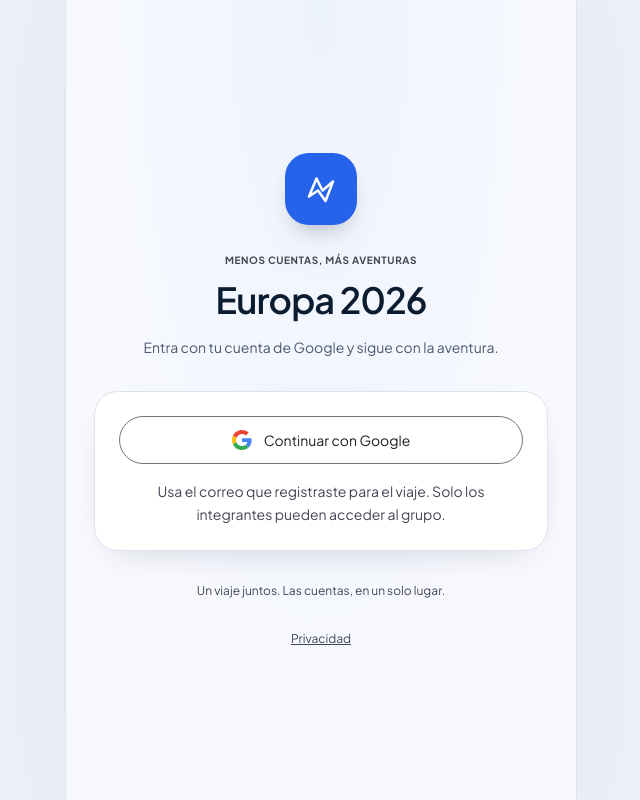
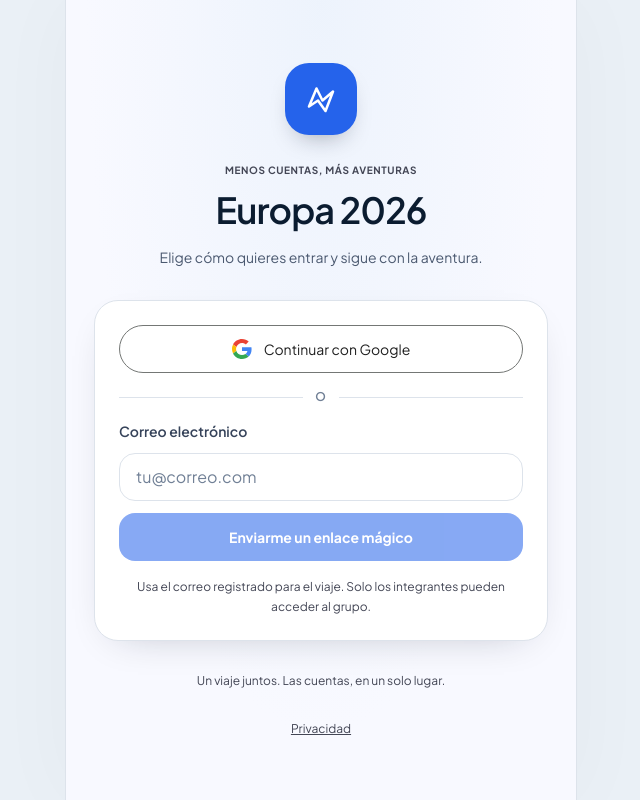
Before and after one commit to JR-espacial/splitwise-JP, a React (Vite) app: page / in a window 1280 px wide. Shown: the whole page, without its empty margins (319-959 px from the left). Built offline with nearby package versions, Linux system fonts and the light colour scheme; no server answers.

Commit message:
Add magic link sign-in option

```diff
--- a/src/data/auth.ts
+++ b/src/data/auth.ts
@@ -20,8 +20,8 @@
 
 export async function sendMagicLink(email: string): Promise<void> {
   const { error } = await getSupabase().auth.signInWithOtp({
-    email,
-    options: { emailRedirectTo: window.location.origin },
+    email: email.trim().toLowerCase(),
+    options: { emailRedirectTo: `${window.location.origin}/` },
   })
   if (error) throw error
 }
--- a/src/index.css
+++ b/src/index.css
@@ -300,3 +300,8 @@
 .amount-input-row { display: flex; align-items: center; gap: 16px; }
 .amount-currency { flex-shrink: 0; font-size: 32px; font-weight: 400; line-height: 1.3; }
 .amount-input-row input#amount { flex: 1; width: 0; }
+
+/* Nav glyphs use the link's current color so selected and custom-theme states stay in sync. */
+.nav-tab-icon { display: block; width: 20px; height: 20px; background-color: currentColor; mask-repeat: no-repeat; mask-position: center; mask-size: contain; -webkit-mask-repeat: no-repeat; -webkit-mask-position: center; -webkit-mask-size: contain; }
+.nav-tab-icon-wallet { mask-image: url('/design/wallet.svg'); -webkit-mask-image: url('/design/wallet.svg'); }
+.nav-tab-icon-history { mask-image: url('/design/history.svg'); -webkit-mask-image: url('/design/history.svg'); }
--- a/src/ui/Layout.tsx
+++ b/src/ui/Layout.tsx
@@ -86,7 +86,7 @@
 
       {!formPage && <nav className="bottom-nav fixed inset-x-0 bottom-0 z-10 mx-auto flex max-w-lg items-center gap-4 px-5 pb-[max(env(safe-area-inset-bottom),0.75rem)] pt-3">
         <NavLink to="/" end className={tabClass}>
-          <DesignIcon name="wallet" />
+          <span aria-hidden="true" className="nav-tab-icon nav-tab-icon-wallet" />
           Balances
         </NavLink>
         <Link
@@ -97,7 +97,7 @@
           <DesignIcon name="plus" />
         </Link>
         <NavLink to="/history" className={tabClass}>
-          <DesignIcon name="history" />
+          <span aria-hidden="true" className="nav-tab-icon nav-tab-icon-history" />
           Historial
         </NavLink>
       </nav>}
--- a/src/views/LoginScreen.tsx
+++ b/src/views/LoginScreen.tsx
@@ -1,25 +1,47 @@
-import { useState } from 'react'
+import { useState, type FormEvent } from 'react'
 import { Icon } from '../ui/Icon'
-import { signInWithGoogle } from '../data/auth'
+import { sendMagicLink, signInWithGoogle } from '../data/auth'
 
 export function LoginScreen() {
-  const [busy, setBusy] = useState(false)
+  const [googleBusy, setGoogleBusy] = useState(false)
+  const [emailBusy, setEmailBusy] = useState(false)
+  const [email, setEmail] = useState('')
+  const [sentTo, setSentTo] = useState<string | null>(null)
   const [error, setError] = useState<string | null>(() => {
     const params = new URLSearchParams(window.location.hash.slice(1))
     return params.has('error') || params.has('error_code')
-      ? 'No se pudo completar el acceso. Intenta de nuevo con tu cuenta de Google.'
+      ? 'No se pudo completar el acceso. Intenta nuevamente.'
       : null
   })
 
-  const handleSignIn = async () => {
-    if (busy) return
-    setBusy(true)
+  const handleGoogleSignIn = async () => {
+    if (googleBusy || emailBusy) return
+    setGoogleBusy(true)
     setError(null)
     try {
       await signInWithGoogle()
     } catch {
-      setBusy(false)
+      setGoogleBusy(false)
       setError('No se pudo abrir el acceso con Google. Revisa tu conexión e intenta de nuevo.')
+    }
+  }
+
+  const handleMagicLink = async (event: FormEvent<HTMLFormElement>) => {
+    event.preventDefault()
+    if (googleBusy || emailBusy) return
+    const normalizedEmail = email.trim().toLowerCase()
+    if (!normalizedEmail) return
+
+    setEmailBusy(true)
+    setError(null)
+    setSentTo(null)
+    try {
+      await sendMagicLink(normalizedEmail)
+      setSentTo(normalizedEmail)
+    } catch {
+      setError('No se pudo enviar el enlace. Revisa el correo y tu conexión e intenta de nuevo.')
+    } finally {
+      setEmailBusy(false)
     }
   }
 
@@ -30,14 +52,14 @@
         <p className="eyebrow mb-3">MENOS CUENTAS, MÁS AVENTURAS</p>
         <h1 className="text-4xl font-semibold tracking-tight text-slate-900">Europa 2026</h1>
         <p className="mt-4 text-sm leading-relaxed text-slate-600">
-          Entra con tu cuenta de Google y sigue con la aventura.
+          Elige cómo quieres entrar y sigue con la aventura.
         </p>
       </div>
       <div className="login-card flex flex-col gap-4">
         <button
           type="button"
-          onClick={() => void handleSignIn()}
-          disabled={busy}
+          onClick={() => void handleGoogleSignIn()}
+          disabled={googleBusy || emailBusy}
           className="flex min-h-12 items-center justify-center gap-3 rounded-full border border-[#747775] bg-white px-6 py-3 text-sm font-medium text-[#1f1f1f] transition hover:bg-slate-50 disabled:opacity-60"
         >
           <svg aria-hidden="true" width="20" height="20" viewBox="0 0 48 48">
@@ -46,12 +68,51 @@
             <path fill="#FBBC05" d="M10.53 28.59A14.41 14.41 0 0 1 9.75 24c0-1.59.27-3.13.78-4.59l-7.98-6.19A23.87 23.87 0 0 0 0 24c0 3.87.93 7.53 2.56 10.78l7.97-6.19Z" />
             <path fill="#34A853" d="M24 48c6.48 0 11.93-2.13 15.91-5.8l-7.73-6c-2.15 1.45-4.92 2.3-8.18 2.3-6.26 0-11.57-4.22-13.47-9.91l-7.98 6.19C6.51 42.62 14.62 48 24 48Z" />
           </svg>
-          {busy ? 'Abriendo Google…' : 'Continuar con Google'}
+          {googleBusy ? 'Abriendo Google…' : 'Continuar con Google'}
         </button>
-        <p className="text-center text-sm leading-relaxed text-slate-500">
-          Usa el correo que registraste para el viaje. Solo los integrantes pueden acceder al grupo.
+
+        <div className="flex items-center gap-3" aria-hidden="true">
+          <span className="h-px flex-1 bg-slate-200" />
+          <span className="text-xs font-semibold uppercase tracking-widest text-slate-400">o</span>
+          <span className="h-px flex-1 bg-slate-200" />
+        </div>
+
+        <form className="flex flex-col gap-3" onSubmit={(event) => void handleMagicLink(event)}>
+          <label htmlFor="login-email" className="text-sm font-semibold text-slate-700">
+            Correo electrónico
+          </label>
+          <input
+            id="login-email"
+            type="email"
+            inputMode="email"
+            autoComplete="email"
+            required
+            value={email}
+            onChange={(event) => {
+              setEmail(event.target.value)
+              setSentTo(null)
+            }}
+            placeholder="tu@correo.com"
+            className="min-h-12 rounded-2xl border border-slate-200 bg-surface px-4 text-slate-900 placeholder:text-slate-400"
+          />
+          <button
+            type="submit"
+            disabled={googleBusy || emailBusy || !email.trim()}
+            className="min-h-12 rounded-2xl bg-accent-600 px-5 py-3 text-sm font-bold text-on-accent transition active:scale-[0.98] active:bg-accent-700 disabled:opacity-55"
+          >
+            {emailBusy ? 'Enviando enlace…' : 'Enviarme un enlace mágico'}
+          </button>
+        </form>
+
+        {sentTo && (
+          <p role="status" className="rounded-2xl bg-accent-50 px-4 py-3 text-sm leading-relaxed text-accent-ink">
+            Revisa <strong>{sentTo}</strong>. Te enviamos un enlace para entrar.
+          </p>
+        )}
+        {error && <p role="alert" className="text-sm font-semibold text-danger">{error}</p>}
+        <p className="text-center text-xs leading-relaxed text-slate-500">
+          Usa el correo registrado para el viaje. Solo los integrantes pueden acceder al grupo.
         </p>
-        {error && <p role="alert" className="text-sm font-semibold text-danger">{error}</p>}
       </div>
       <p className="text-center text-xs text-slate-500">Un viaje juntos. Las cuentas, en un solo lugar.</p>
       <a href="/privacy.html" className="text-center text-xs text-slate-500 underline">Privacidad</a>
```
Also changed, not shown: public/privacy.html (+1 -1 lines), 2 other files (tests, documents, lock files or other folders).
